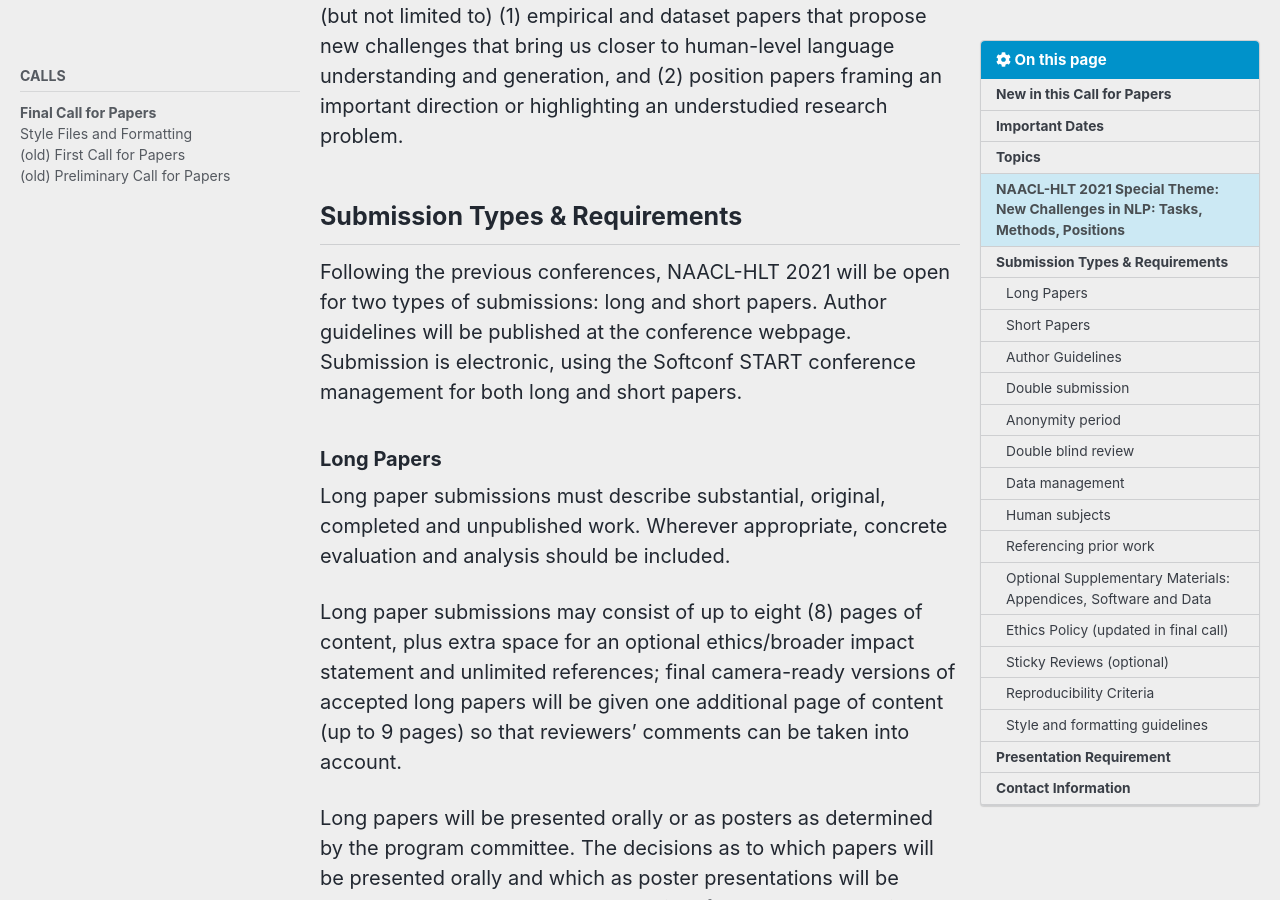
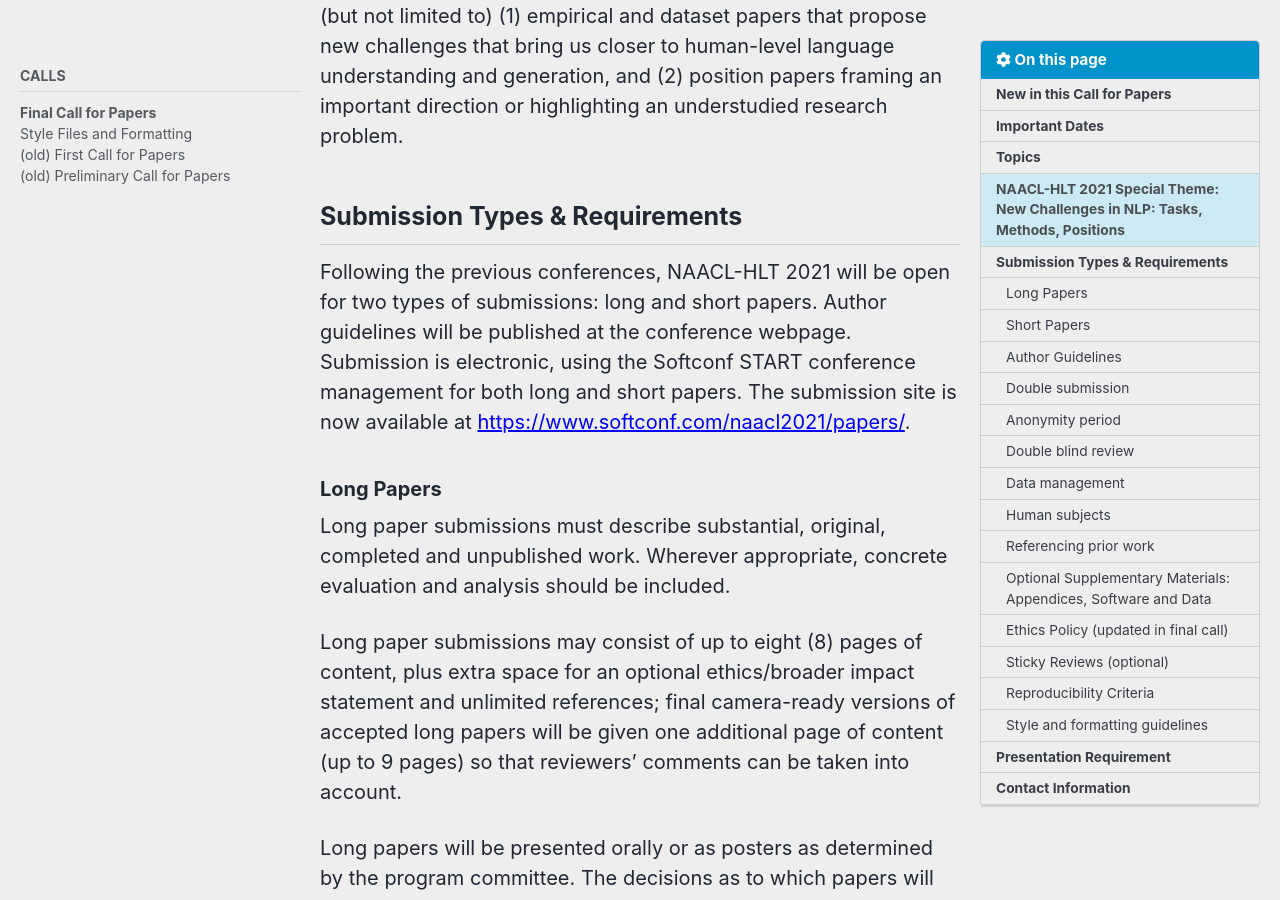
Before and after one commit to naacl-org/naacl-2021-website, a Jekyll site: the page built from _pages/calls/papers-final.md, in a window 1280 px wide and 900 px high, scrolled down 3523 px. Built offline with Jekyll 4.4.1, drawn with Linux system fonts in a browser that asks for light colours; cached includes are drawn as plain includes; nearby versions of some CDN libraries.

Commit message:
Update submission info in final CFP.

```diff
--- a/_pages/calls/papers-final.md
+++ b/_pages/calls/papers-final.md
@@ -104,7 +104,7 @@
 
 ## Submission Types & Requirements
 
-Following the previous conferences, NAACL-HLT 2021 will be open for two types of submissions: long and short papers. Author guidelines will be published at the conference webpage. Submission is electronic, using the Softconf START conference management for both long and short papers.
+Following the previous conferences, NAACL-HLT 2021 will be open for two types of submissions: long and short papers. Author guidelines will be published at the conference webpage. Submission is electronic, using the Softconf START conference management for both long and short papers. The submission site is now available at [https://www.softconf.com/naacl2021/papers/](https://www.softconf.com/naacl2021/papers/).
 
 ### Long Papers
 
```
